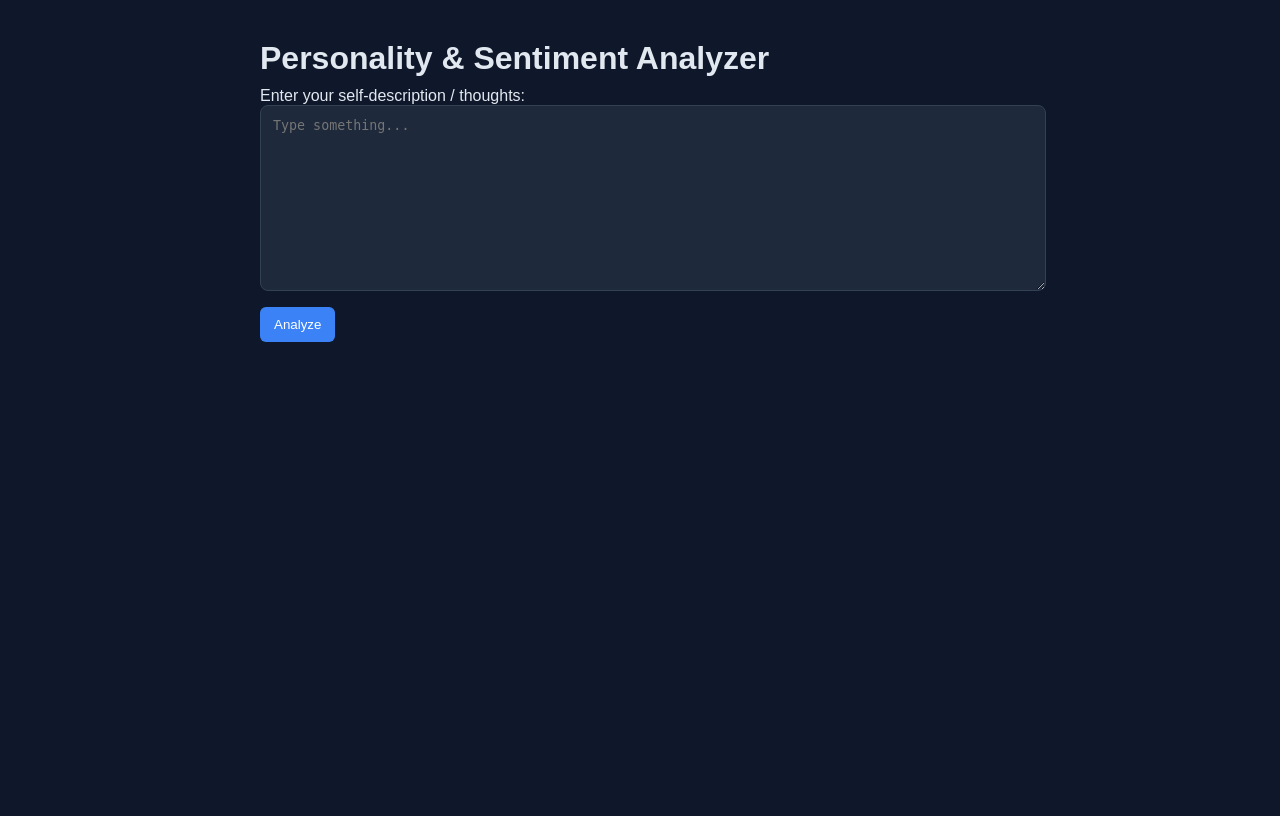
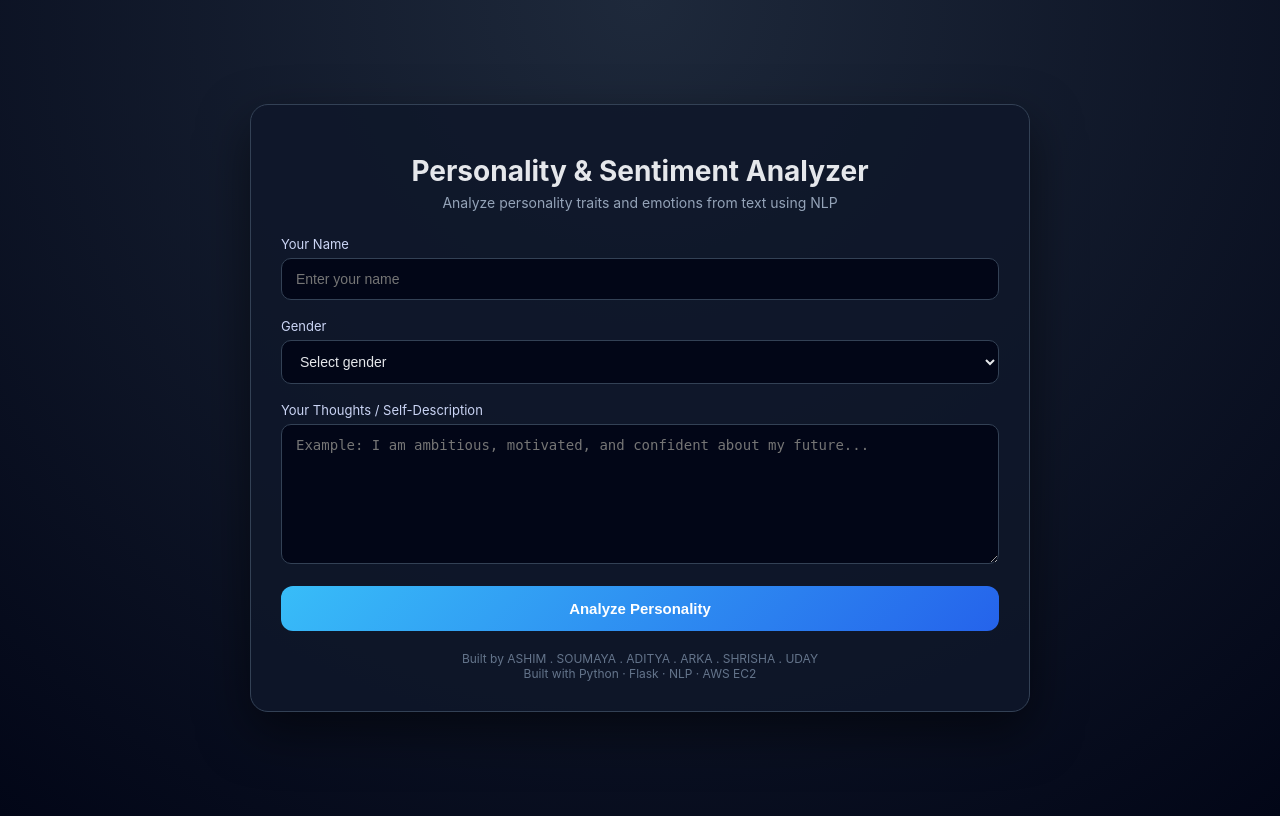
Before and after one commit to DRONEZ-DEV-ASHIM/personality_app, a Flask app: page / in a window 1280 px wide. Before the commit the page ends 342 px from the top, so only its background shows below. Run offline with Flask 2, Linux system fonts and the light colour scheme.

Commit message:
Refactor index.html for better styling and layout
Updated HTML structure and styles for improved layout and aesthetics.

```diff
--- a/templates/index.html
+++ b/templates/index.html
@@ -1,88 +1,136 @@
 <!doctype html>
-<html>
+<html lang="en">
 <head>
   <meta charset="utf-8">
   <title>Personality Analyzer</title>
+  <meta name="viewport" content="width=device-width, initial-scale=1.0">
 </head>
+
 <body>
 
 <style>
+  * { box-sizing: border-box; }
+
   body {
-    font-family: Arial, sans-serif;
-    max-width: 760px;
-    margin: 40px auto;
-    background: #0f172a;
-    color: #e2e8f0;
+    font-family: "Inter", Arial, sans-serif;
+    background: radial-gradient(circle at top, #1e293b, #020617);
+    color: #e5e7eb;
+    min-height: 100vh;
+    display: flex;
+    align-items: center;
+    justify-content: center;
   }
-  h1 { margin-bottom: 10px; }
+
+  .card {
+    width: 100%;
+    max-width: 780px;
+    background: rgba(15, 23, 42, 0.85);
+    border: 1px solid #334155;
+    border-radius: 18px;
+    padding: 30px;
+    box-shadow: 0 20px 50px rgba(0,0,0,0.5);
+  }
+
+  h1 {
+    font-size: 28px;
+    margin-bottom: 6px;
+    text-align: center;
+  }
+
+  .subtitle {
+    text-align: center;
+    color: #94a3b8;
+    margin-bottom: 25px;
+    font-size: 14px;
+  }
+
+  label {
+    font-size: 13px;
+    color: #cbd5f5;
+    margin-bottom: 6px;
+    display: block;
+  }
+
+  input, select, textarea {
+    width: 100%;
+    padding: 12px 14px;
+    border-radius: 10px;
+    background: #020617;
+    border: 1px solid #334155;
+    color: #e5e7eb;
+    font-size: 14px;
+    margin-bottom: 18px;
+    transition: 0.2s ease;
+  }
+
+  input:focus, select:focus, textarea:focus {
+    outline: none;
+    border-color: #38bdf8;
+    box-shadow: 0 0 0 2px rgba(56,189,248,0.2);
+  }
+
   textarea {
+    min-height: 140px;
+    resize: vertical;
+  }
+
+  .btn {
     width: 100%;
-    height: 160px;
-    padding: 12px;
-    border-radius: 8px;
-    background: #1e293b;
+    background: linear-gradient(135deg, #38bdf8, #2563eb);
+    border: none;
+    padding: 14px;
+    font-size: 15px;
+    font-weight: 600;
     color: white;
-    border: 1px solid #334155;
-    outline: none;
+    border-radius: 12px;
+    cursor: pointer;
+    transition: transform 0.15s ease, box-shadow 0.15s ease;
   }
-  textarea:focus {
-    border-color: #3b82f6;
+
+  .btn:hover {
+    transform: translateY(-1px);
+    box-shadow: 0 10px 30px rgba(37,99,235,0.4);
   }
-  .btn {
-    background: #3b82f6;
-    border: none;
-    padding: 10px 14px;
-    color: white;
-    border-radius: 6px;
-    cursor: pointer;
-    margin-top: 12px;
+
+  .footer {
+    text-align: center;
+    font-size: 12px;
+    color: #64748b;
+    margin-top: 20px;
   }
-  .loader {
-    display:none;
-    width: 18px;height: 18px;border:3px solid rgba(255,255,255,0.2);
-    border-top-color:white;border-radius:50%;
-    animation:spin 0.8s linear infinite;margin-left:10px;
-  }
-  @keyframes spin { to { transform: rotate(360deg);} }
 </style>
 
-<h1>Personality & Sentiment Analyzer</h1>
+<div class="card">
+  <h1>Personality & Sentiment Analyzer</h1>
+  <div class="subtitle">
+    Analyze personality traits and emotions from text using NLP
+  </div>
 
-<form id="analyzeForm" action="/analyze" method="POST">
-  <label>Enter your self-description / thoughts:</label><br>
-  <textarea name="text" placeholder="Type something..."></textarea><br>
-  <button class="btn" type="submit">Analyze</button>
-  <span class="loader" id="loader"></span>
-</form>
+  <form action="/analyze" method="POST">
 
+    <label>Your Name</label>
+    <input type="text" name="name" placeholder="Enter your name">
 
-<script>
-  const form = document.getElementById("analyzeForm");
-  const loader = document.getElementById("loader");
+    <label>Gender</label>
+    <select name="gender">
+      <option value="">Select gender</option>
+      <option>Male</option>
+      <option>Female</option>
+      <option>Other</option>
+      <option>Prefer not to say</option>
+    </select>
 
-  form.addEventListener("submit", async function(e){
-    e.preventDefault();
-    const fd = new FormData(form);
-    const text = fd.get("text").trim();
+    <label>Your Thoughts / Self-Description</label>
+    <textarea name="text" placeholder="Example: I am ambitious, motivated, and confident about my future..."></textarea>
 
-    if (!text){
-      alert("Enter some text first.");
-      return;
-    }
+    <button class="btn" type="submit">Analyze Personality</button>
+  </form>
 
-    loader.style.display = "inline-block";
-
-    const res = await fetch("/analyze", {
-      method:"POST",
-      body: fd
-    });
-
-    const html = await res.text();
-    document.open();
-    document.write(html);
-    document.close();
-  });
-</script>
+  <div class="footer">
+    Built by ASHIM . SOUMAYA . ADITYA . ARKA . SHRISHA . UDAY<br>
+    Built with Python · Flask · NLP · AWS EC2
+  </div>
+</div>
 
 </body>
 </html>
```
